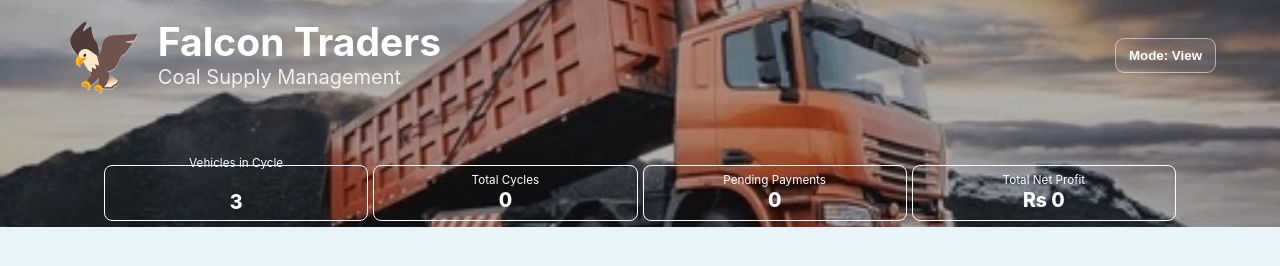
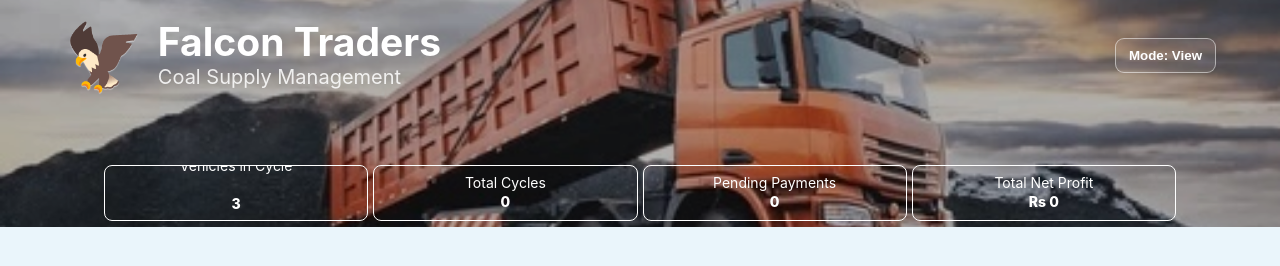
Before and after one commit to zaighamkhan116-code/Falcon-Traders, a website: page index.html in a window 1280 px wide. Drawn offline with Linux system fonts and the light colour scheme.

Commit message:
Equalize dashboard label/value typography and card padding

```diff
--- a/style.css
+++ b/style.css
@@ -207,3 +207,47 @@ body:not(.view-mode) #editCount{display:inline-flex!important;visibility:visible
  .hero-zone .dashboard-row>div,.hero-zone .dashboard-row .vehicle-summary{height:56px!important;min-height:56px!important;padding:4px 3px!important}
  body.view-mode #editCount{display:none!important;visibility:hidden!important}
 }
+
+
+/* Mobile dashboard typography/alignment correction */
+.hero-zone .dashboard-row>div,
+.hero-zone .dashboard-row .vehicle-summary{
+  box-sizing:border-box!important;
+  padding:4px 7px!important;
+  overflow:hidden!important;
+}
+.hero-zone .dashboard-row span,
+.hero-zone .dashboard-row strong,
+.hero-zone .dashboard-row .count-box{
+  font-size:14px!important;
+  line-height:1.05!important;
+}
+.hero-zone .dashboard-row span{
+  display:flex!important;
+  align-items:center!important;
+  justify-content:center!important;
+  min-height:15px!important;
+  padding:0 2px!important;
+  white-space:nowrap!important;
+}
+.hero-zone .dashboard-row strong,
+.hero-zone .dashboard-row .count-box{
+  font-weight:800!important;
+  margin-top:4px!important;
+}
+body.view-mode #editCount{
+  display:none!important;
+  visibility:hidden!important;
+  width:0!important;
+  height:0!important;
+  padding:0!important;
+  margin:0!important;
+  border:0!important;
+}
+@media(max-width:700px){
+  .hero-zone .dashboard-row>div,
+  .hero-zone .dashboard-row .vehicle-summary{padding:4px 6px!important}
+  .hero-zone .dashboard-row span,
+  .hero-zone .dashboard-row strong,
+  .hero-zone .dashboard-row .count-box{font-size:14px!important}
+}
```
